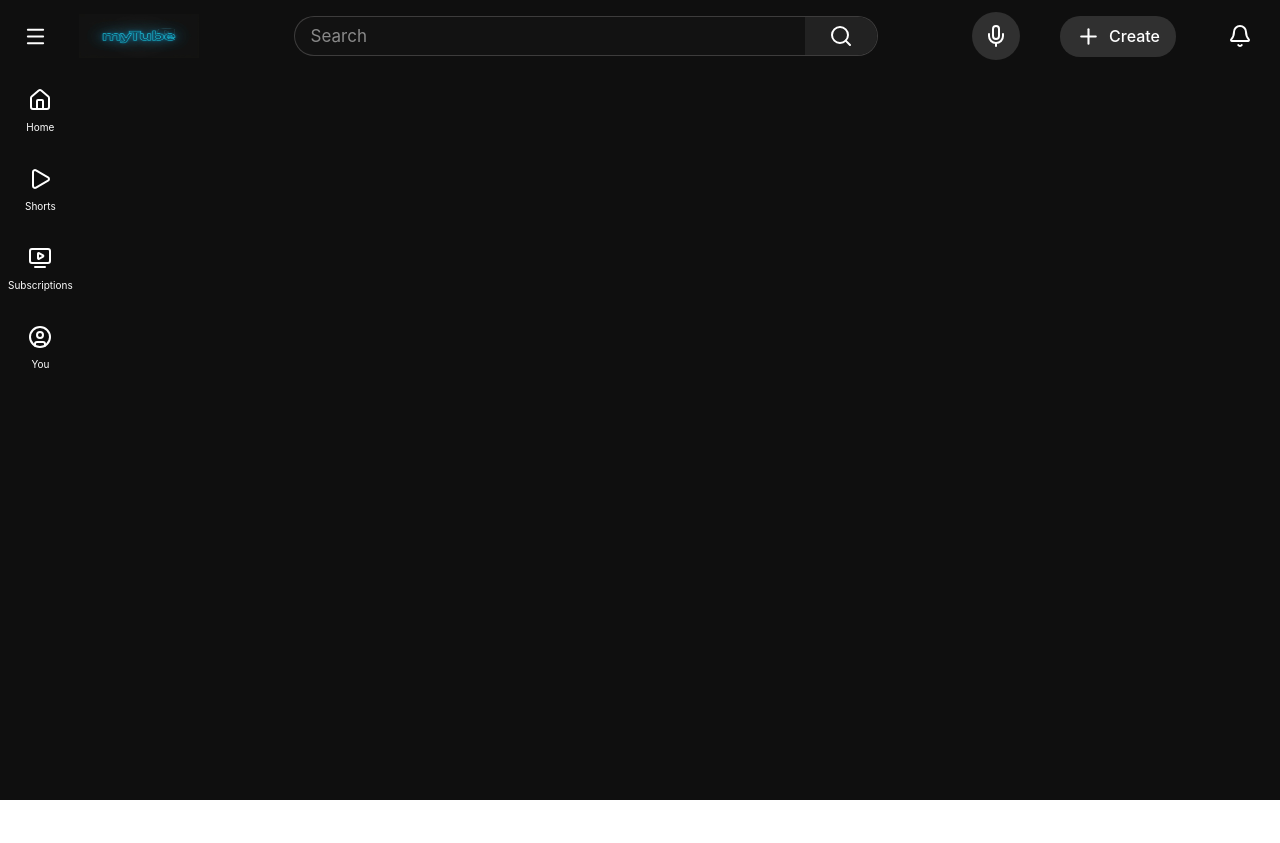
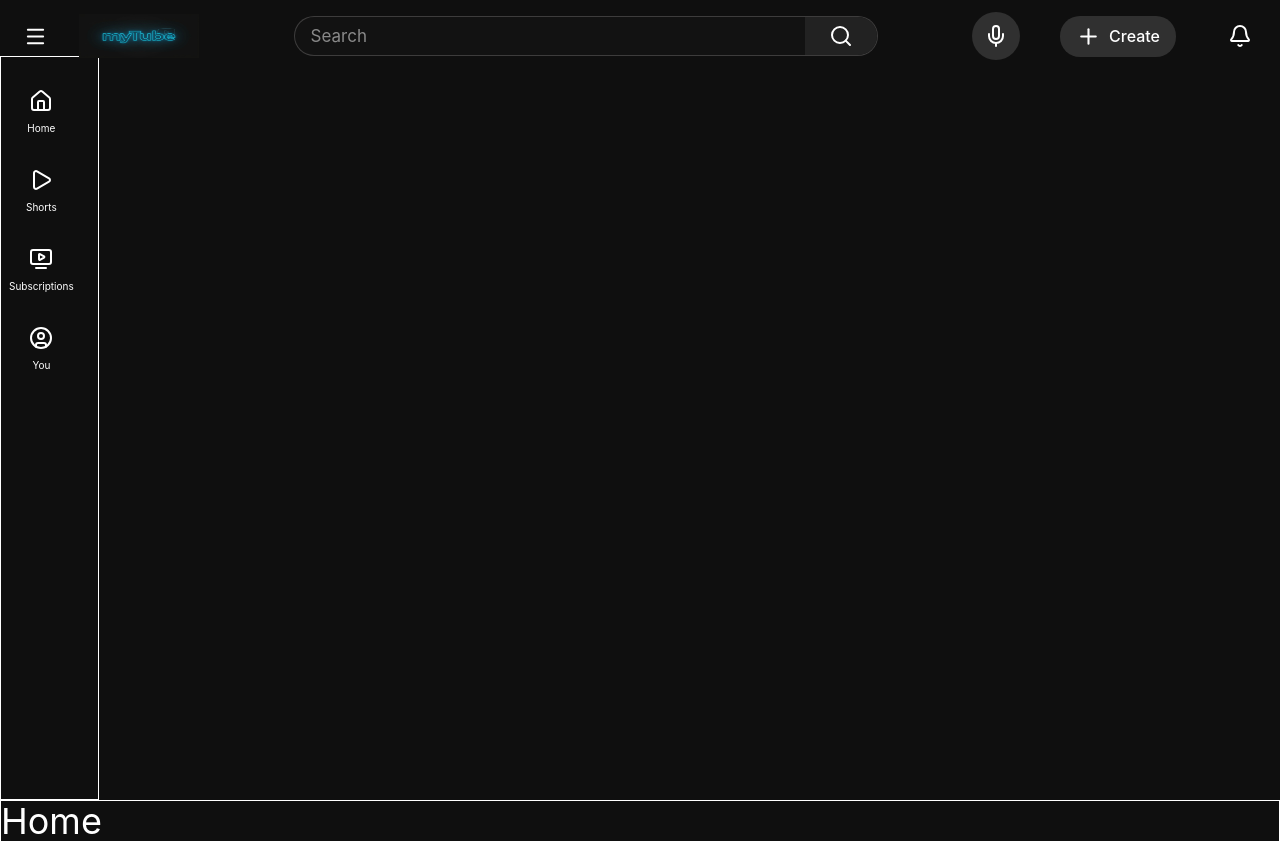
Before and after one commit to Hasnain-laghari-007/youtube, a React (Vite) app in the folder youtube-Frontend/: page / in a window 1280 px wide. Before the commit the page ends 800 px from the top, so only its background shows below. Built offline with nearby package versions, Linux system fonts and the light colour scheme.

Commit message:
routes added

```diff
--- a/youtube-Frontend/package.json
+++ b/youtube-Frontend/package.json
@@ -16,7 +16,7 @@
     "react": "^19.2.7",
     "react-dom": "^19.2.7",
     "react-redux": "^9.3.0",
-    "react-router-dom": "^7.18.2",
+    "react-router-dom": "^7.18.4",
     "tailwindcss": "^4.3.3"
   },
   "devDependencies": {
--- a/youtube-Frontend/src/App.jsx
+++ b/youtube-Frontend/src/App.jsx
@@ -1,14 +1,10 @@
-import Layout from "./components/layout/Layout.jsx"
-import SideBarContext from "./context/SideBarContext.jsx"
-import OverlaySideBar from "./components/layout/OverlaySideBar.jsx"
+import { RouterProvider } from "react-router-dom"
+import { router } from "./routes/routes.jsx"
 
 const App = () => {
   return (
     <div className='w-full min-h-screen dark:bg-[#0F0F0F] dark:text-[#FFFFFF] bg-[#FFFFFF] text-black '>
-      <SideBarContext>
-      <OverlaySideBar/>
-      <Layout />
-      </SideBarContext>
+      <RouterProvider router={router} />
     </div>
   )
 }
--- a/youtube-Frontend/src/components/layout/Layout.jsx
+++ b/youtube-Frontend/src/components/layout/Layout.jsx
@@ -1,16 +1,18 @@
-import React from 'react'
 import { Outlet } from 'react-router-dom'
 import Navbar from './Navbar'
 import SideBar from './SideBar'
+import OverlaySideBar from "./OverlaySideBar.jsx"
+import SideBarContext from '../../context/SideBarContext.jsx'
 
 const Layout = () => {
-    return <>
+    return <SideBarContext>
         <Navbar />
         <SideBar />
-        {/* <div className='main'>
+        <main>
             <Outlet/>
-        </div> */}
-    </>
+        </main>
+        <OverlaySideBar/>
+    </SideBarContext>
 
 }
 
--- a/youtube-Frontend/src/components/layout/SideBar.jsx
+++ b/youtube-Frontend/src/components/layout/SideBar.jsx
@@ -4,7 +4,7 @@ const SideBar = () => {
   let sideBarItems = [{ icon: <House />, name: "Home", id: 1 }, { icon: <Play />, name: "Shorts", id: 2 }, { icon: <TvMinimalPlay />, name: "Subscriptions", id: 3 }, { icon: <CircleUser />, name: "You", id: 4 }]
 
   return (
-    <ul className='sideBar h-[calc(100vh-56px)] inline-block pl-1 pr-5 pt-4'>
+    <ul className='sideBar h-[calc(100vh-56px)] inline-block border pl-1 pr-5 pt-4'>
       {
         sideBarItems.map((item) => (
           <li key={item.id} className='px-1 py-4  flex flex-col items-center space-y-2 hover:bg-[#272727] hover:cursor-pointer duration-150 rounded-lg'>
--- /dev/null
+++ b/youtube-Frontend/src/pages/Home.jsx
@@ -0,0 +1,9 @@
+const Home = () => {
+  return (
+    <div className="text-4xl border">
+        Home
+    </div>
+  )
+}
+
+export default Home
--- /dev/null
+++ b/youtube-Frontend/src/routes/routes.jsx
@@ -0,0 +1,18 @@
+import { createBrowserRouter } from "react-router-dom";
+import Layout from "../components/layout/Layout.jsx";
+import Home from "../pages/Home.jsx";
+
+const router = createBrowserRouter([
+    {
+        path : "/",
+        element : <Layout/>,
+        children : [
+            {
+                path : "/",
+                element : <Home/>
+            }
+        ]
+    }
+])
+
+export {router}
```
Also changed, not shown: 1 other file (tests, documents, lock files or other folders).
